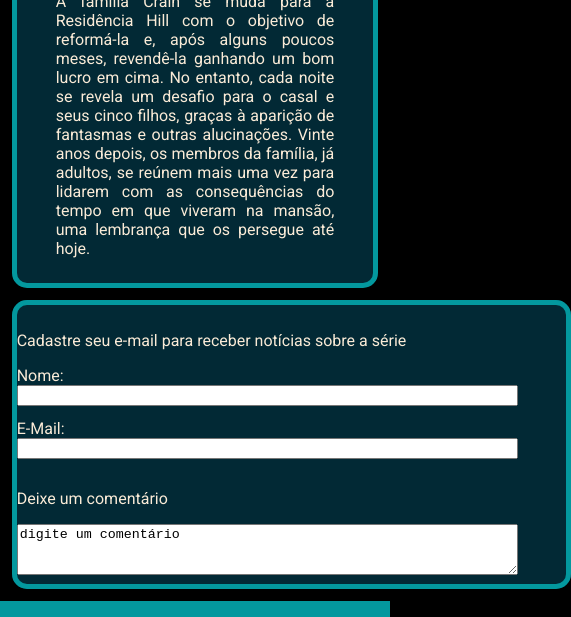
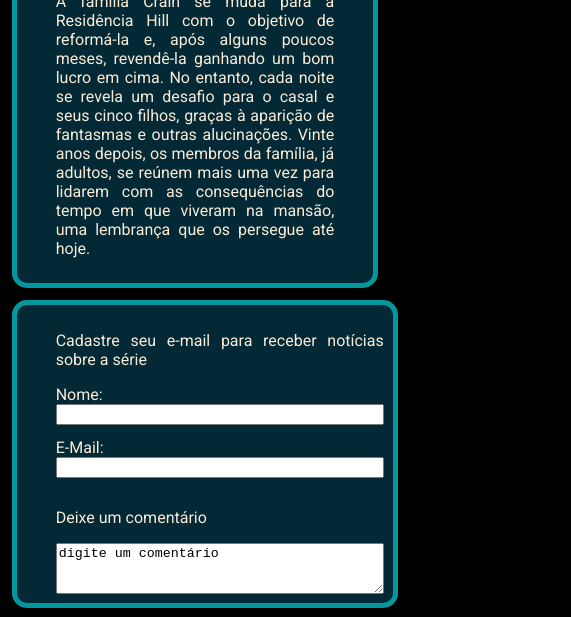
Before and after one commit to raquel-pereira/hillhouse, a plain HTML site: page index.html in a window 390 px wide. Shown: the part 1857-2474 px from the top of the page, 571 px wide, since content can reach past the window. Drawn offline with Linux system fonts and the light colour scheme.

Commit message:
Add files via upload

```diff
--- a/CSS/home.css
+++ b/CSS/home.css
@@ -2,7 +2,7 @@ header ul li:first-child{
     background-color: #032d3a;
 }
 
-main, fieldset{
+main{
     display: flex;
     justify-content: center;
     flex-flow: wrap;
@@ -54,6 +54,13 @@ main div img{
 fieldset{
     display: grid;
     grid-template-columns: 1fr 1fr;
+    margin: 3%;
+    background-color:#022935;
+    border: solid 5px #03989E;
+    padding: 2.5% 10%;
+    border-radius: 15px;
+    text-align: justify;
+    color: antiquewhite;
 }
 
 fieldset div{
@@ -83,5 +90,9 @@ fieldset div input{
     }
     fieldset{
         grid-template-columns: 1fr;
+        margin: 3%;
+    }
+    fieldset div input{
+        width: 20rem;
     }
 }
--- a/index.html
+++ b/index.html
@@ -54,7 +54,7 @@
         </div>
         <div>
             <p>Deixe um comentário</p>
-            <textarea name="message" id="message" rows="3" cols="60">digite um comentário</textarea>
+            <textarea name="message" id="message" rows="3" cols="30">digite um comentário</textarea>
         </div>
     </fieldset>
 
```
